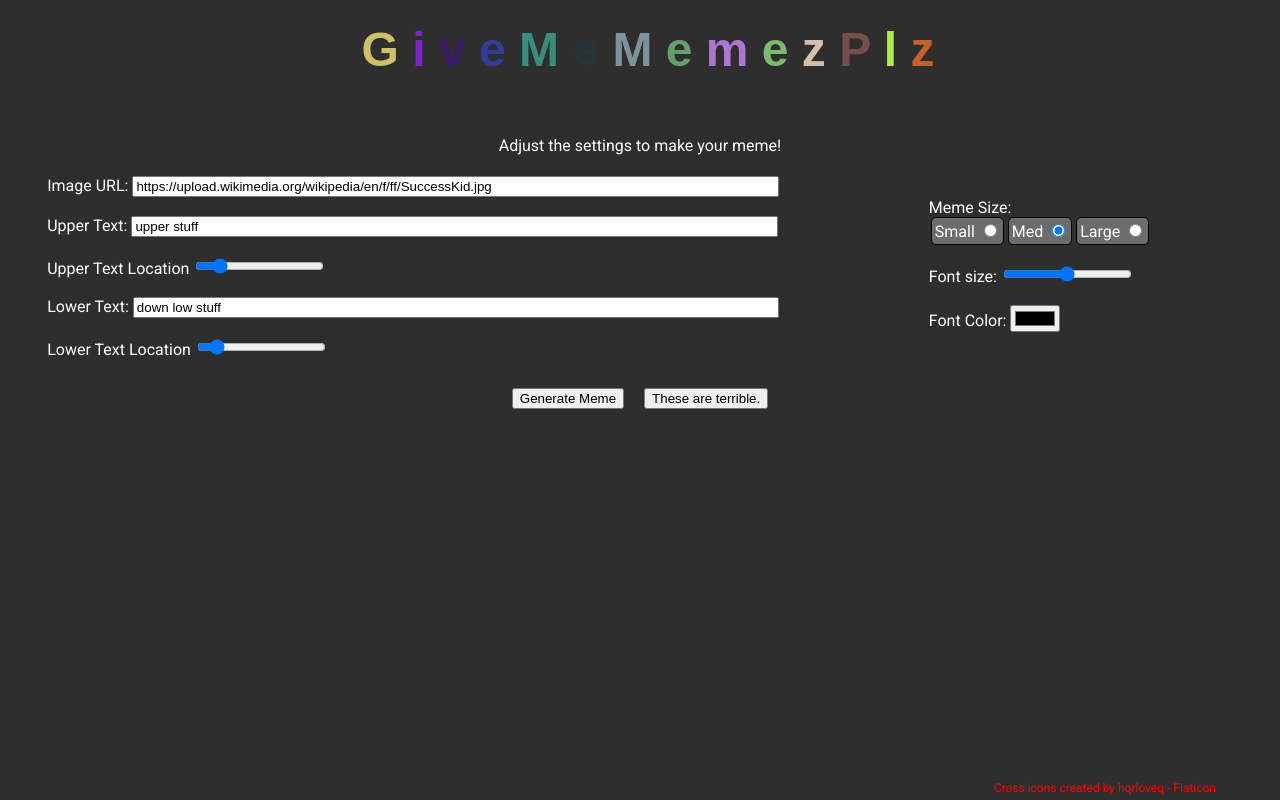
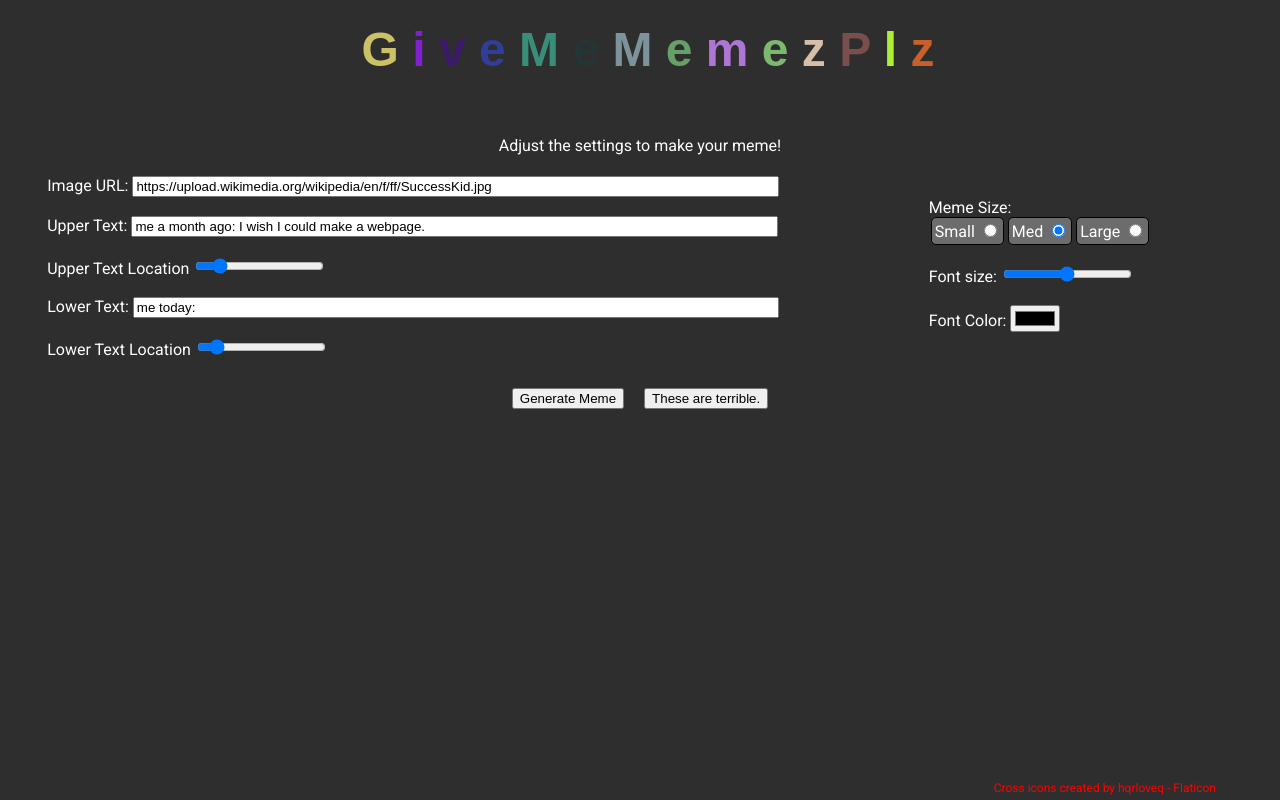
Before and after one commit to ndrewjensen/Meme-Generator, a plain HTML site: page index.html in a window 1280 px wide. Drawn offline with Linux system fonts and the light colour scheme.

Commit message:
tweak values in text input boxes

```diff
--- a/index.html
+++ b/index.html
@@ -44,12 +44,12 @@
         <input type="text" id="link" name="link" value="https://upload.wikimedia.org/wikipedia/en/f/ff/SuccessKid.jpg" placeholder="https://image.url.goes.here"><br><br>
 
         <label for="picTop">Upper Text:</label>
-        <input type="text" id="picTop" name="picTop" value="upper stuff" placeholder="OK"><br><br>
+        <input type="text" id="picTop" name="picTop" value="me a month ago: I wish I could make a webpage." placeholder="OK"><br><br>
         <label for="upper-text-location">Upper Text Location</label>
         <input type="range" name="upper-text-location" id="upper-text-location" min="0" max="75" value="11"><br><br>
 
         <label for="picBottom">Lower Text:</label>
-        <input type="text" id="picBottom" name="picBottom" value="down low stuff" placeholder="You've Got This"><br><br>
+        <input type="text" id="picBottom" name="picBottom" value="me today:" placeholder="You've Got This"><br><br>
         <label for="lower-text-location">Lower Text Location</label>
         <input type="range" name="lower-text-location" id="lower-text-location" min="0" max="72" value="8"><br>
 
```
